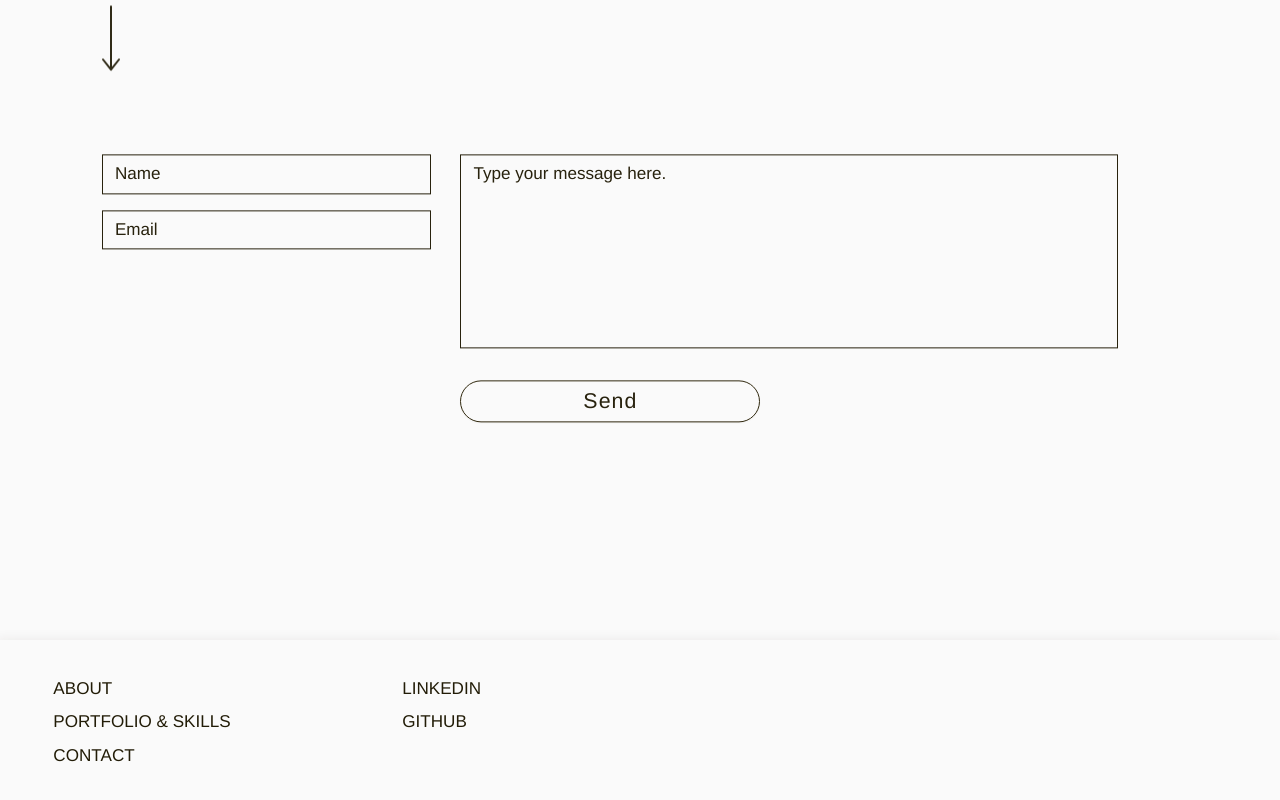
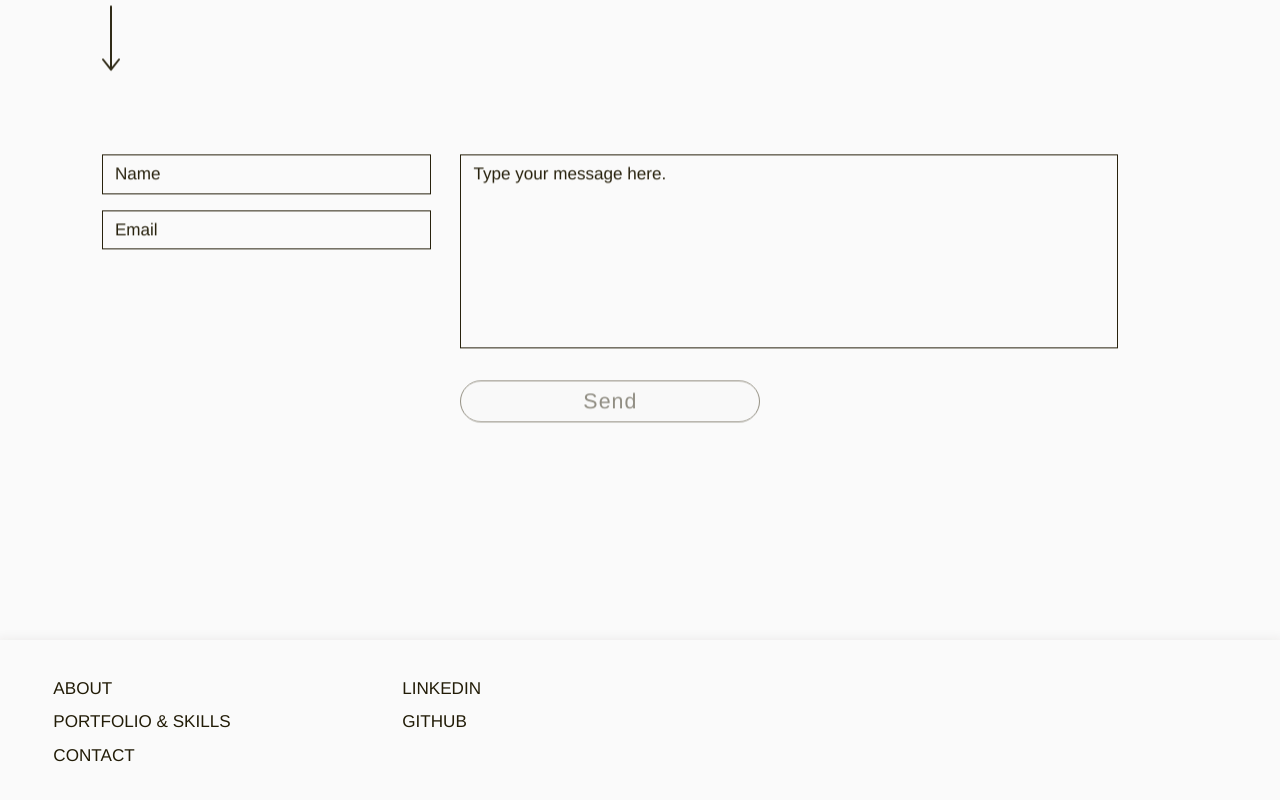
Before and after one commit to emmasarge/sarge_project, a React (Create React App) app: page /contact in a window 1280 px wide. Shown: the part 618-1418 px from the top of the page. Built offline with nearby package versions, Linux system fonts and the light colour scheme; no server answers.

Commit message:
add more validation

```diff
--- a/src/components/molecules/contact-form/ContactFromMolecule.tsx
+++ b/src/components/molecules/contact-form/ContactFromMolecule.tsx
@@ -11,6 +11,10 @@ export const ContactFormMolecule: React.FC = () => {
   const [message, setMessage] = useState<string | null>(null);
   const [email, setEmail] = useState<string>("");
   const [emailValid, setEmailValid] = useState<boolean | null>(null);
+  const [name, setName] = useState<string | undefined>(undefined);
+  const [nameValid, setNameValid] = useState<boolean | null>(null);
+  const [messageValid, setMessageValid] = useState<boolean | null>(null);
+  const [formMessage, setFormMessage] = useState<string | null>(null);
 
   emailjs.init(EMAILJS_USER_ID);
 
@@ -20,9 +24,27 @@ export const ContactFormMolecule: React.FC = () => {
     setEmailValid(emailRegex.test(email));
   }, [email]);
 
+  useEffect(() => {
+    if (name !== undefined) {
+      setNameValid(true);
+    } else {
+      setNameValid(false);
+    }
+    if (formMessage !== null) {
+      setMessageValid(true);
+    } else {
+      setMessageValid(false);
+    }
+  }, [name, formMessage]);
 
   const handleEmailChange = (event: any) => {
     setEmail(event.target.value);
+  };
+  const handleNameChange = (event: any) => {
+    setName(event.target.value);
+  };
+  const handleFormMessageChange = (event: any) => {
+    setFormMessage(event.target.value);
   };
 
   const handleSubmit = useCallback((event: any) => {
@@ -108,6 +130,7 @@ export const ContactFormMolecule: React.FC = () => {
               placeholder="Name"
               className=" bg-[#FAFAFA] placeholder:text-dark placeholder:font-light mb-4  text-dark blur-none focus-visible:bg-[#FAFAFA] resize-none w-full lg:w-11/12 max-w-[800px] px-3 py-1.5 border-[1.5px] border-[#221C07]"
               required
+              onChange={handleNameChange}
             />
 
             <input
@@ -133,11 +156,17 @@ export const ContactFormMolecule: React.FC = () => {
               className=" resize-none placeholder:text-dark w-full  lg:w-11/12  bg-[#fafafa] text-dark placeholder:font-light max-w-[800px] px-3 mb-0 py-1.5 border-[1.5px] border-[#221C07]"
               placeholder="Type your message here."
               required
+              onChange={handleFormMessageChange}
             />
             <input
-              className="mt-6  w-full lg:w-11/12 lg:max-w-[300px]  text-[1.125em] lg:text-[1.25em] lg:mt-8 border-[1.5px] text-dark border-[#2B2308] bg-[#fafafa]  hover:duration-300 hover:bg-[#221C07] hover:text-white  hover:tracking-widest  transition  duration-300 ease-in-out  cursor-pointer rounded-full py-1 px-[4em] tracking-wider shadow-sm"
+              className="mt-6 disabled:opacity-50 w-full lg:w-11/12 lg:max-w-[300px]  text-[1.125em] lg:text-[1.25em] lg:mt-8 border-[1.5px] text-dark border-[#2B2308] bg-[#fafafa]  hover:duration-300 hover:bg-[#221C07] hover:text-white  hover:tracking-widest  transition  duration-300 ease-in-out  cursor-pointer rounded-full py-1 px-[4em] tracking-wider shadow-sm"
               type="submit"
               value="Send"
+              disabled={
+                emailValid === false ||
+                nameValid === false ||
+                messageValid === false
+              }
             />
             {message && (
               <p className="mt-[1.25em] mx-auto lg:mx-0 lg:mt-8   text-[1em]">
```
